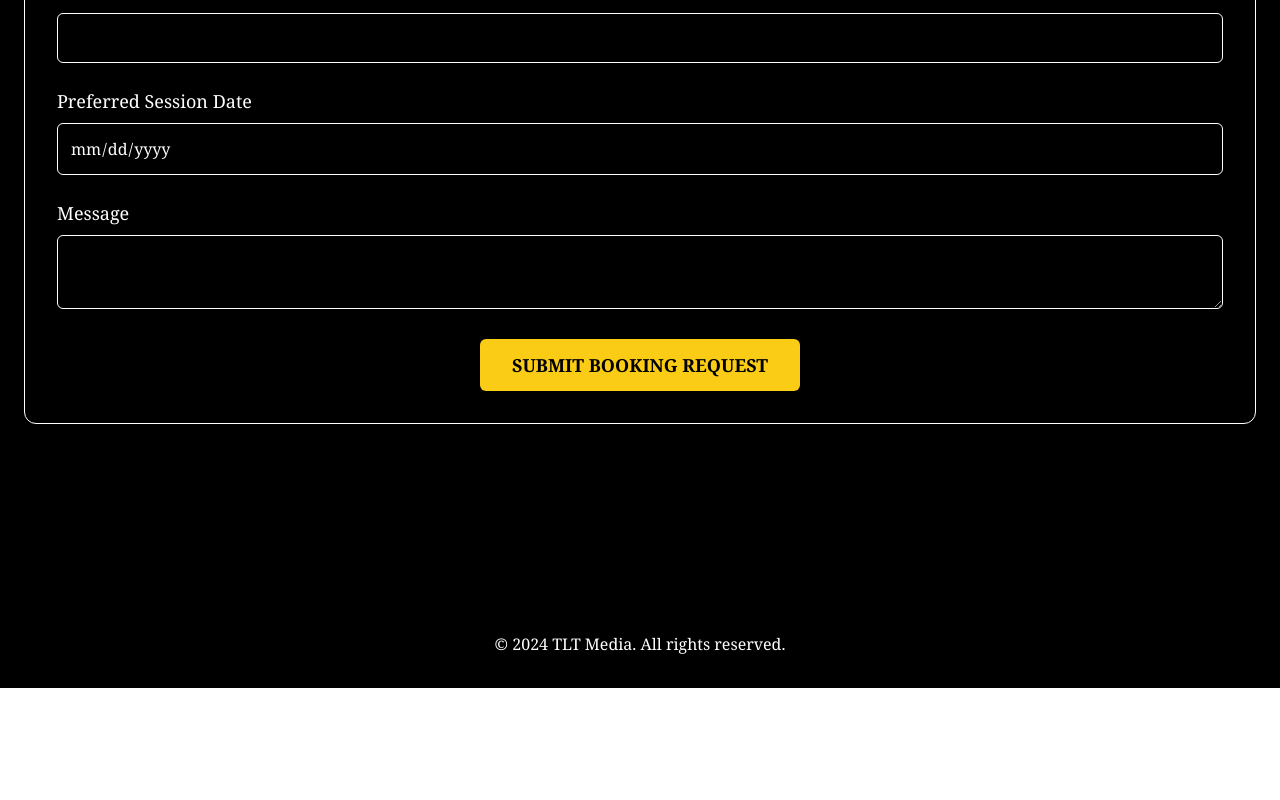
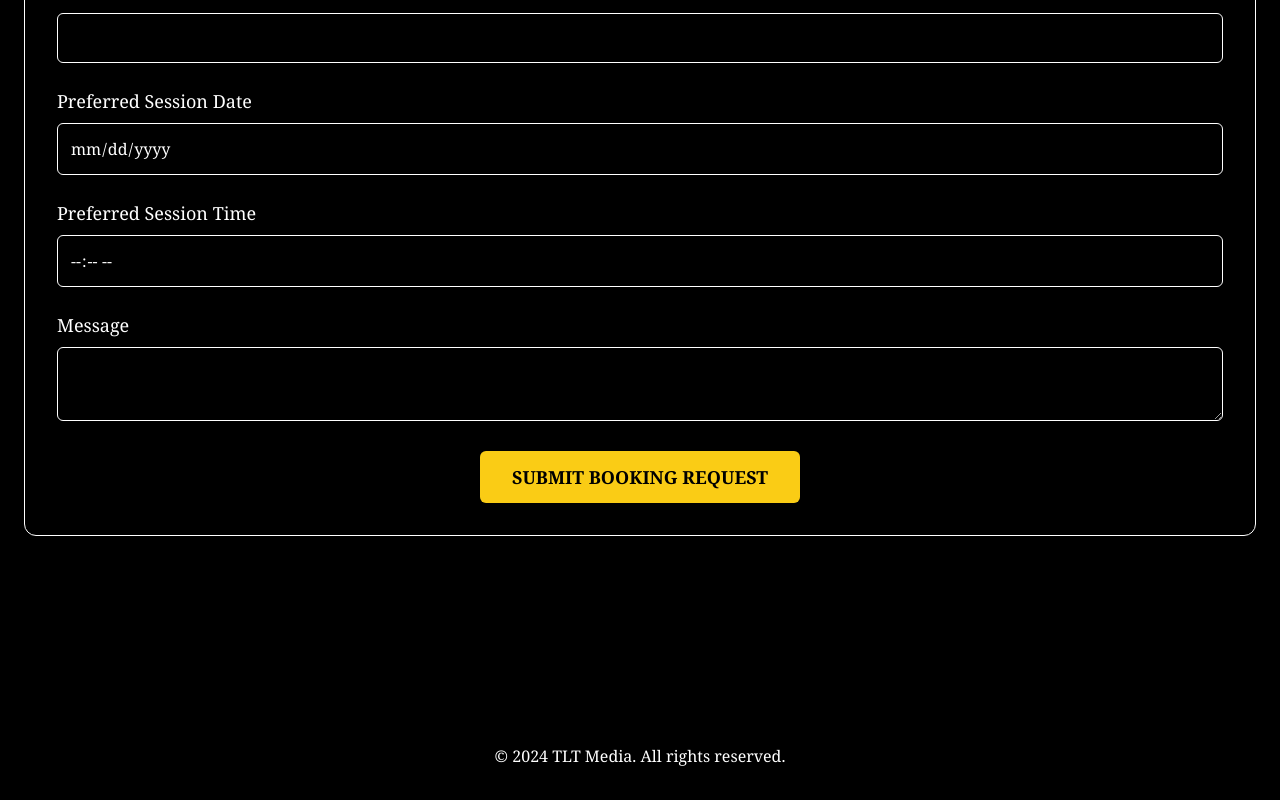
Before and after one commit to TriumphNdlovu/tlt-media, a Next.js app: page /book in a window 1280 px wide. Shown: the part 1318-2118 px from the top of the page. Before the commit the page ends 2006 px from the top, so only its background shows below. Built offline with nearby package versions, Linux system fonts and the light colour scheme.

Commit message:
Refactor sendEmail route to include preferred session time

```diff
--- a/src/app/api/sendEmail/route.ts
+++ b/src/app/api/sendEmail/route.ts
@@ -5,30 +5,38 @@ export async function POST(request: Request) {
   try {
     const body = await request.json();
 
-    const { name, email, phone, date, message } = body;
+    const { name, email, phone, date, time, message } = body;
 
-    // Corrected month (0-based index for November)
-    const startDate = new Date(2024, 10, 29, 15, 0); // November is 10 (not 11)
+    // Parse date and time
+    const year = new Date(date).getFullYear();
+    const month = new Date(date).getMonth(); // 0-based
+    const day = new Date(date).getDate();
+    const hours = Number(time.split(':')[0]);
+    const minutes = Number(time.split(':')[1]);
 
     // Set up the event details
     const event: EventAttributes = {
-      // start: [startDate.getUTCFullYear(), startDate.getUTCMonth() + 1, startDate.getUTCDate(), startDate.getUTCHours(), startDate.getUTCMinutes()],
-      start: [2024, 10, 29, 15, 0], // Event starts on November 29, 2024, at 3:00 PM
-      duration: { hours: 7 }, // Event duration of 7 hours
+      start: [year, month + 1, day, hours, minutes], // 1-based month
+      duration: { days: 1 }, // All-day event
       title: `Photography Session with ${name}`,
       description: `Name: ${name}\nEmail: ${email}\nPhone: ${phone}\nMessage: ${message}`,
-      location: 'Your Studio or Location',
-      status: 'CONFIRMED' as EventStatus, // Ensure correct type
-      organizer: { name: 'Your Name', email: process.env.EMAIL_USER! },
+      location: `My Studio or ${name}'s Location`,
+      status: 'CONFIRMED' as EventStatus,
+      organizer: { name: 'Hlogi', email: process.env.EMAIL_USER! },
       attendees: [{ name, email }, { name: 'Hlogi', email: process.env.EMAIL_USER! }],
     };
 
-    // Generate the .ics file content using the 'ics' library
+    // Generate the .ics file content
     const { error, value: icsFileContent } = createEvent(event);
 
     if (error) {
       console.error('Error creating iCalendar event:', error);
       throw new Error('Failed to create calendar event');
+    }
+
+    // Validate email credentials
+    if (!process.env.EMAIL_USER || !process.env.EMAIL_PASS) {
+      throw new Error('Missing email credentials in environment variables');
     }
 
     // Configure Nodemailer transporter
@@ -40,24 +48,23 @@ export async function POST(request: Request) {
       },
     });
 
-    // Email content with .ics file attachment
+    // Email content
     const mailOptions = {
       from: process.env.EMAIL_USER,
-      to: `realtriumphndlovu@gmail.com, ${email}`, // Send the email to yourself for now
+      to: [process.env.EMAIL_USER, email],
       subject: `New Booking Request from ${name}`,
       text: `
         Name: ${name}
         Email: ${email}
         Phone: ${phone}
         Preferred Date: ${date}
+        Preferred Time: ${time}
         Message: ${message}
-
-        An iCalendar file is attached for quick scheduling.
       `,
       attachments: [
         {
           filename: 'booking.ics',
-          content: icsFileContent, // Attach the generated .ics content
+          content: icsFileContent,
         },
       ],
     };
@@ -66,13 +73,13 @@ export async function POST(request: Request) {
     const info = await transporter.sendMail(mailOptions);
 
     return new Response(
-      JSON.stringify({ success: true, message: 'Email with calendar event sent successfully!', info }),
+      JSON.stringify({ success: true, message: 'Email sent successfully!', info }),
       { status: 200 }
     );
-  } catch (error) {
-    console.error('Error sending email:', error);
+  } catch (error: any) {
+    console.error('Error:', error.message || error);
     return new Response(
-      JSON.stringify({ success: false, message: 'Failed to send email', error }),
+      JSON.stringify({ success: false, message: 'Failed to send email', error: error.message || error }),
       { status: 500 }
     );
   }
--- a/src/app/book/page.tsx
+++ b/src/app/book/page.tsx
@@ -11,6 +11,7 @@ const BookPage = () => {
     phone: '',
     message: '',
     date: '',
+    time: '',
   });
 
   const [isSubmitting, setIsSubmitting] = useState(false);
@@ -43,7 +44,7 @@ const BookPage = () => {
 
     if (response.ok) {
       setFormStatus('Booking request submitted successfully!');
-      setFormData({ name: '', email: '', phone: '', message: '', date: '' }); // Reset form
+      setFormData({ name: '', email: '', phone: '', message: '', date: '' ,time: ''}); // Reset form
     } else {
       setFormStatus('Failed to submit booking. Please try again.');
     }
@@ -149,7 +150,18 @@ const BookPage = () => {
                 />
               </div>
             </div>
-
+            <div>
+              <label htmlFor="time" className="block text-sm sm:text-lg text-white mb-2">Preferred Session Time</label>
+              <input
+                type="time"
+                id="time"
+                name="time"
+                value={formData.time}
+                onChange={handleInputChange}
+                className="w-full p-3  text-white rounded-md border border-white bg-black"
+                required
+              />
+            </div>
             <div>
               <label htmlFor="message" className="block text-sm sm:text-lg text-white mb-2">Message</label>
               <textarea
--- a/src/app/page.tsx
+++ b/src/app/page.tsx
@@ -144,7 +144,7 @@ const HomePage = () => {
           variants={textVariants}
           className="text-xl sm:text-2xl md:text-3xl mt-6 mb-8 font-light max-w-xl mx-auto text-offwhite opacity-80 text-center text-white"
         >
-          We are a team of professional photographers and videographers who specialize in capturing life's most precious moments. Our goal is to provide you with the best possible service and deliver exceptional results that you will cherish forever.
+          “We are a team of professional photographers and videographers who specialize in capturing life's most precious moments. Our goal is to provide you with the best possible service and deliver exceptional results that you will cherish forever.”
         </motion.p>
       </section>
 
```
